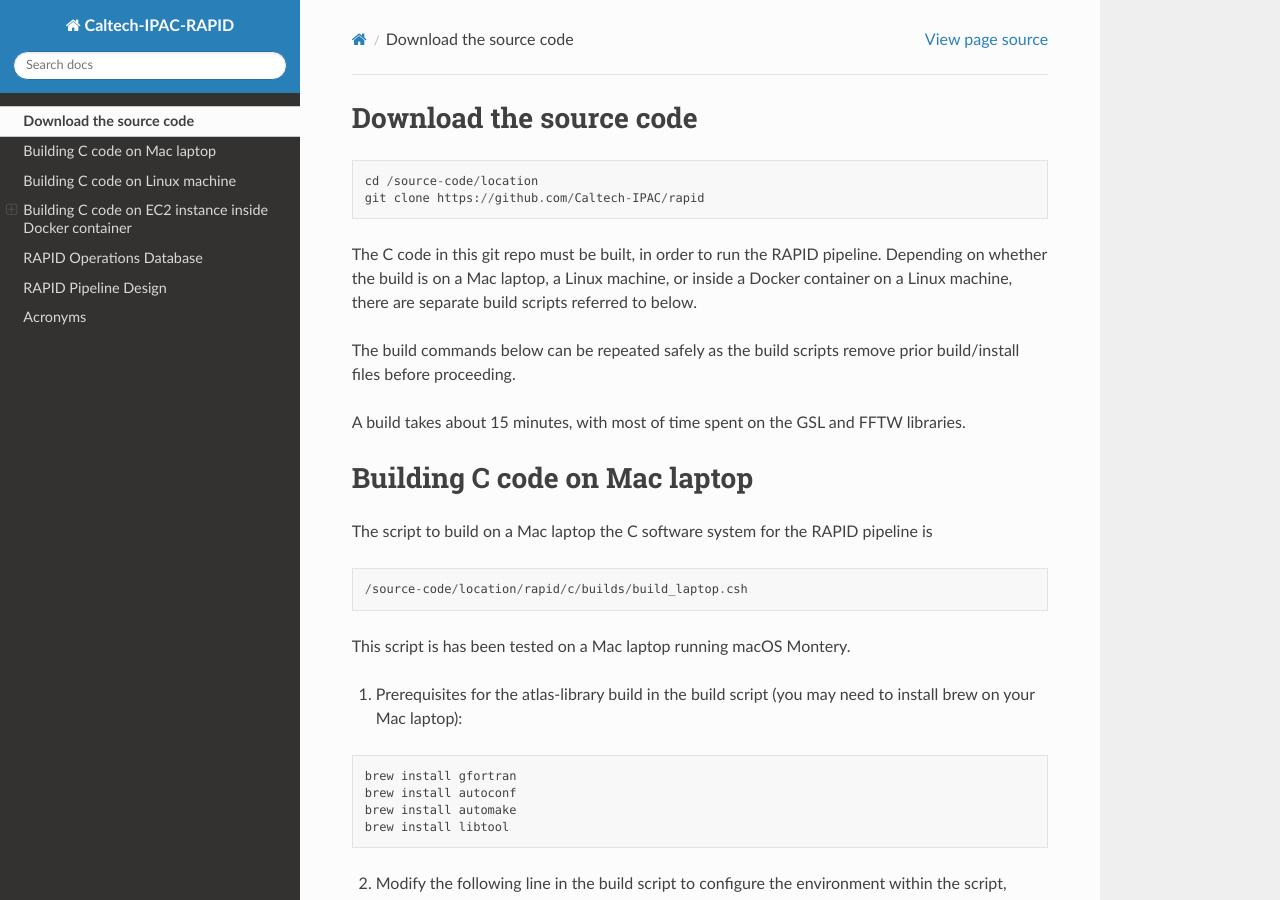
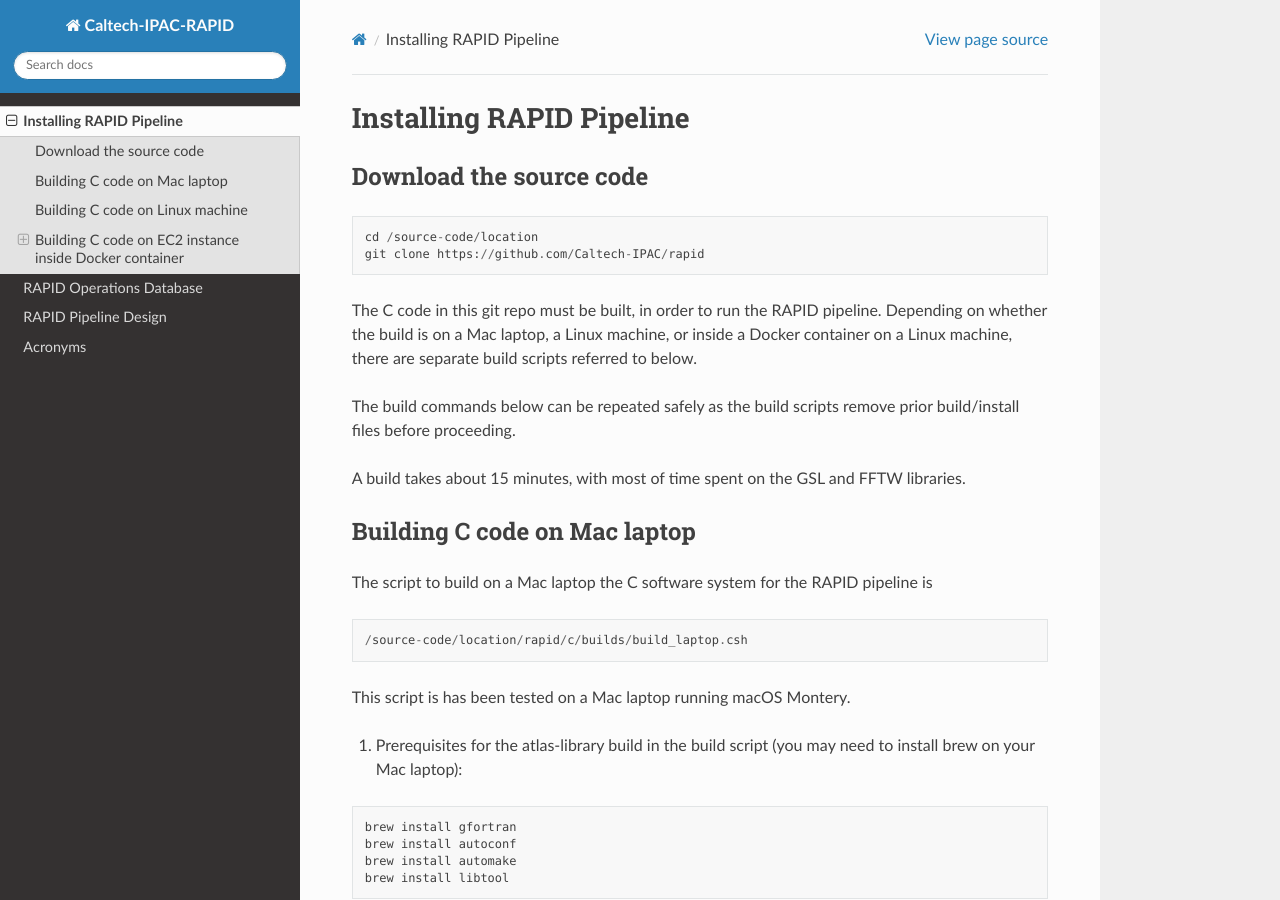
Before and after one commit to Caltech-IPAC/rapid, a Sphinx documentation site: the page built from docs/source/install/install.rst, in a window 1280 px wide and 900 px high. Built offline with Sphinx 7.4.7 and the Read the Docs theme 2.0.0, drawn with Linux system fonts in a browser that asks for light colours.

Commit message:
Added page heading.

```diff
--- a/docs/source/install/install.rst
+++ b/docs/source/install/install.rst
@@ -1,5 +1,8 @@
+Installing RAPID Pipeline
+####################################################
+
 Download the source code
-####################################################
+************************************
 
 .. code-block::
 
@@ -19,7 +22,7 @@ A build takes about 15 minutes, with most of time spent on the GSL and
 FFTW libraries.
 
 Building C code on Mac laptop
-####################################################
+************************************
 
 
 The script to build on a Mac laptop the C software system for the RAPID pipeline is
@@ -93,7 +96,7 @@ installed under the following paths:
     It has not been fully tested for the new processor chips, like the Apple M3 Max.
 
 Building C code on Linux machine
-####################################################
+************************************
 
 The script to build on a Linux machine the C software system for the RAPID pipeline is
 
@@ -134,7 +137,7 @@ installed under the following paths:
    /source-code/location/rapid/c/common/fftw/include
 
 Building C code on EC2 instance inside Docker container
-####################################################
+************************************
 
 The script to build inside a Docker container the C software system for the RAPID pipeline is
 
```
